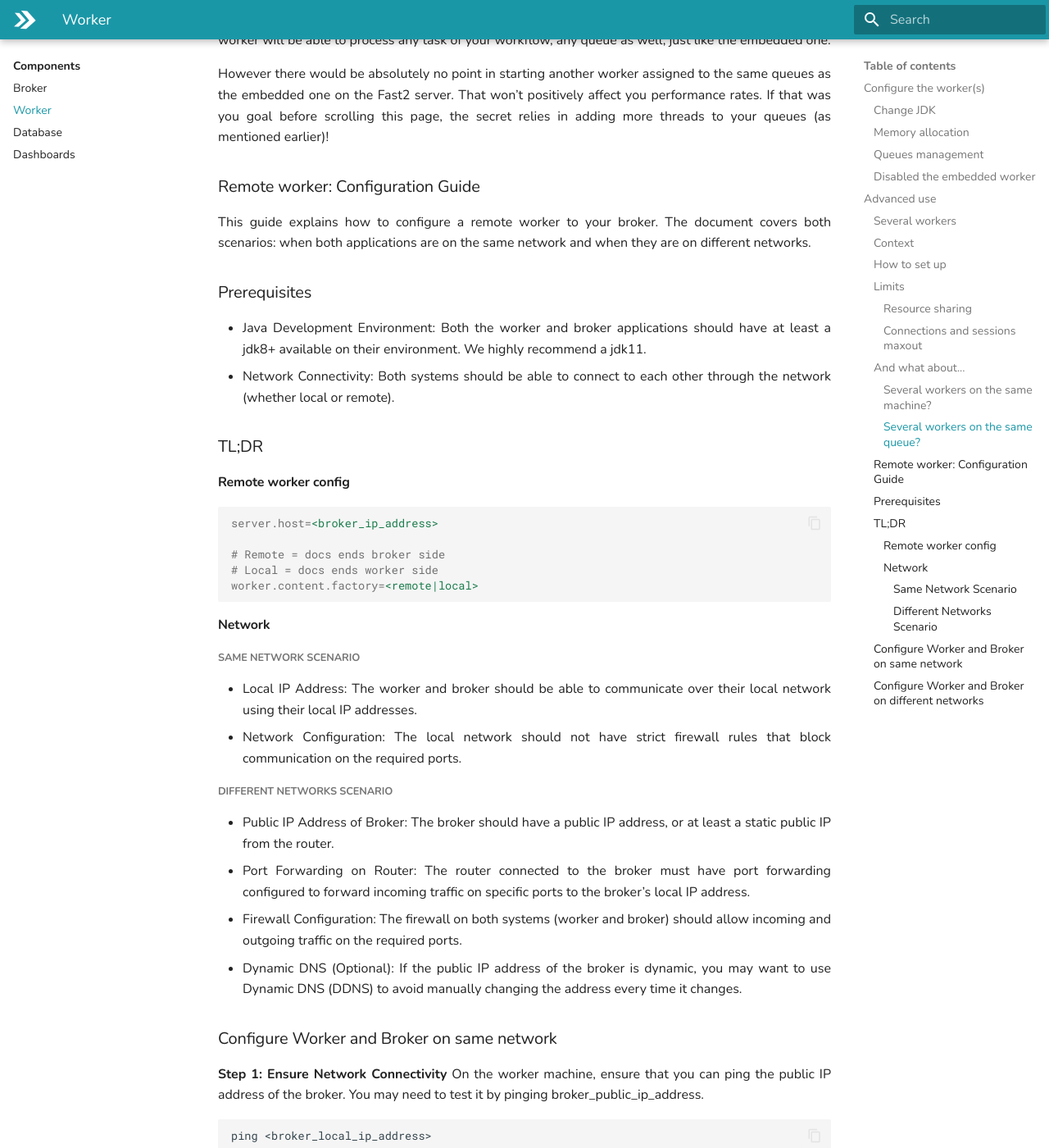
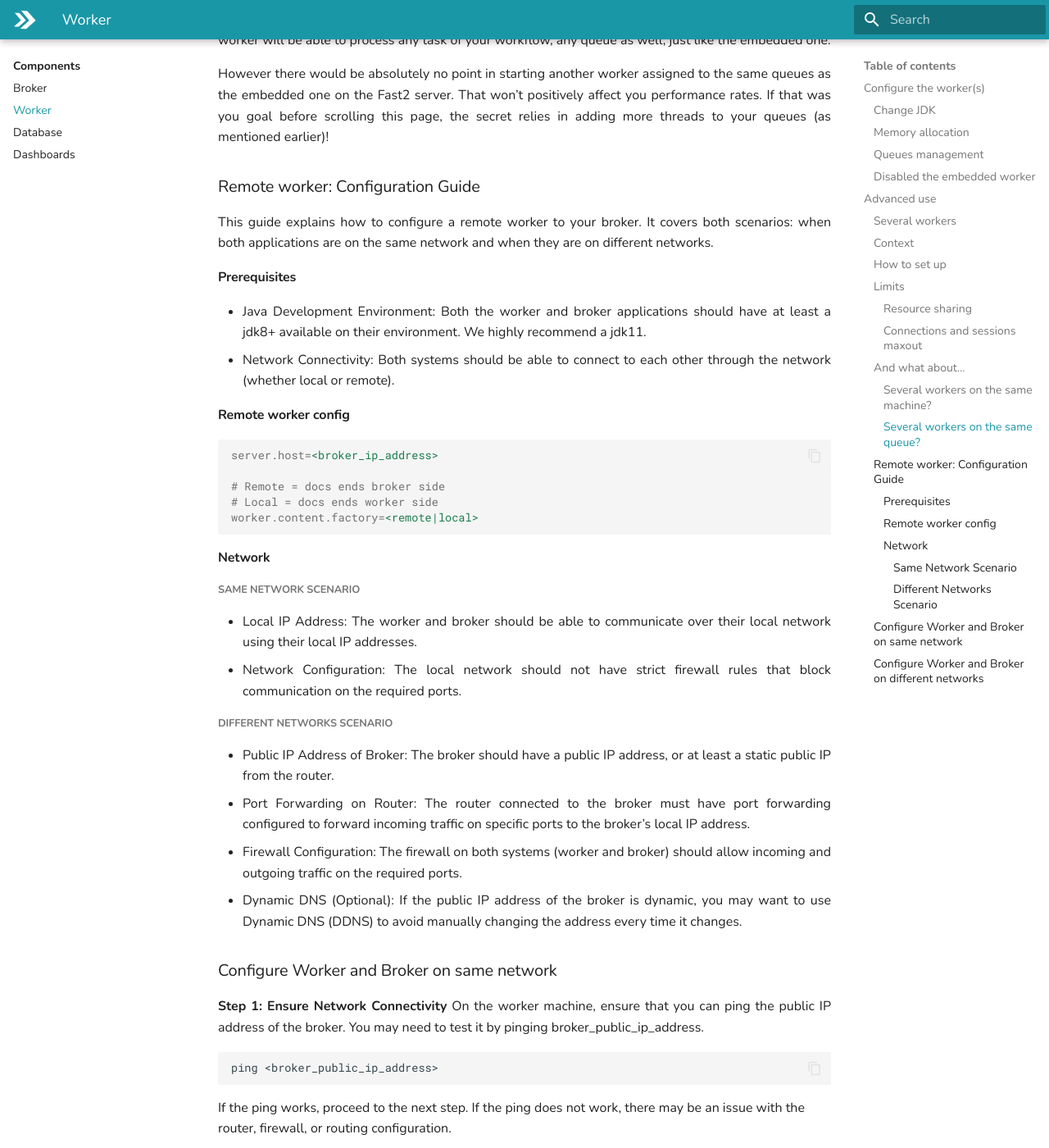
Before and after one commit to Fast2docs/Fast2-docs, an MkDocs documentation site: the page built from docs/components/worker.md, in a window 1280 px wide and 1400 px high, scrolled down 6486 px. Shown: the whole window at 82% size. Built offline with MkDocs 1.6.1 and Material for MkDocs 9.7.7, drawn with Linux system fonts in a browser that asks for light colours; the version menu is left out; some of the changed text lies outside the part shown.

Commit message:
indetation

```diff
--- a/docs/components/worker.md
+++ b/docs/components/worker.md
@@ -199,15 +199,14 @@
 
 ### Remote worker: Configuration Guide
 
-This guide explains how to configure a remote worker to your broker. The document covers both scenarios: when both applications are on the same network and when they are on different networks.
+This guide explains how to configure a remote worker to your broker. It covers both scenarios: when both applications are on the same network and when they are on different networks.
 
 
-### Prerequisites
+#### Prerequisites
 
 - Java Development Environment: Both the worker and broker applications should have at least a jdk8+ available on their environment. We highly recommend a jdk11.
 - Network Connectivity: Both systems should be able to connect to each other through the network (whether local or remote).
 
-### TL;DR
 
 #### Remote worker config
 
```
Also changed, not shown: other parts of docs/components/worker.md (+2 -2 lines).
